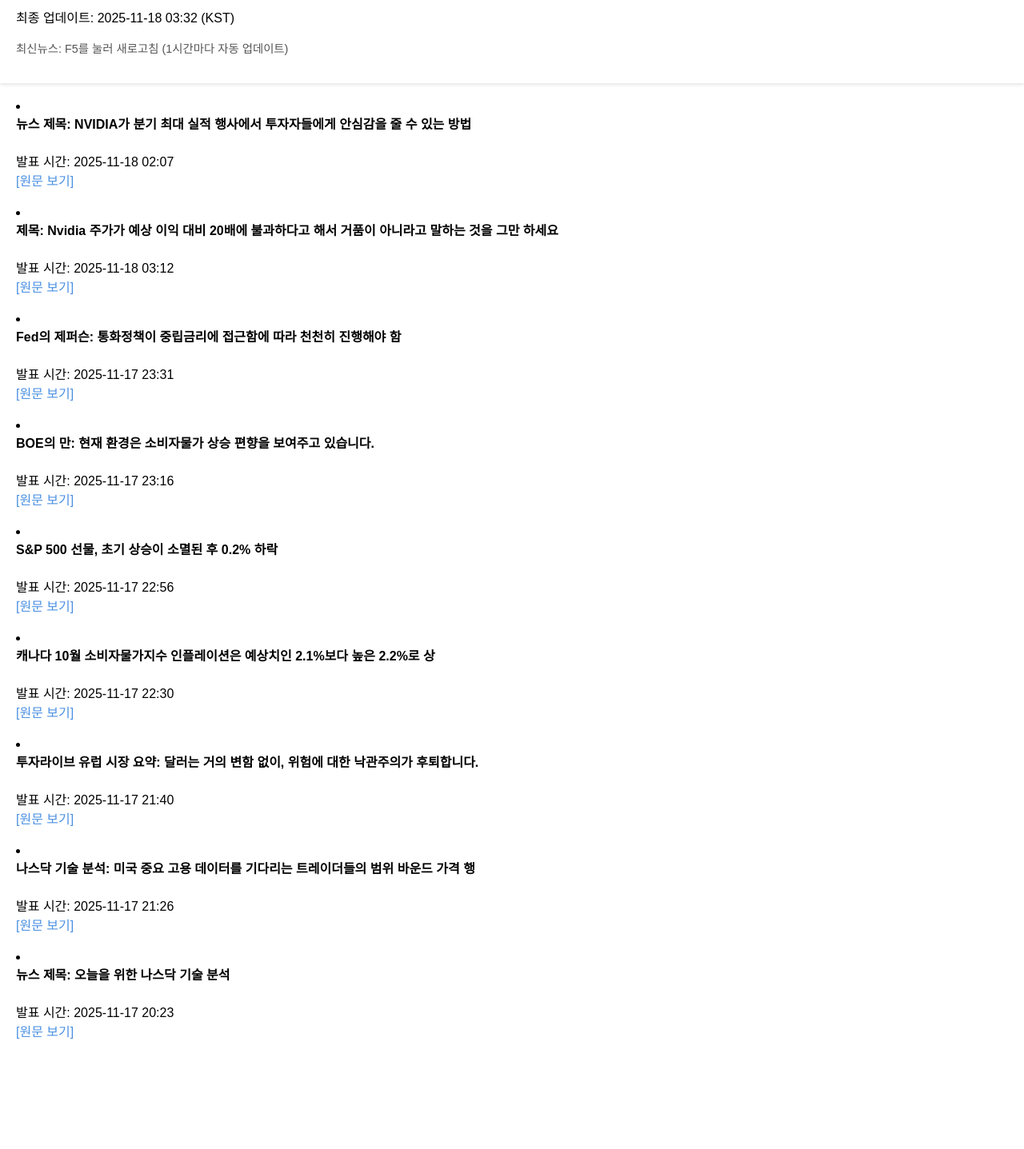
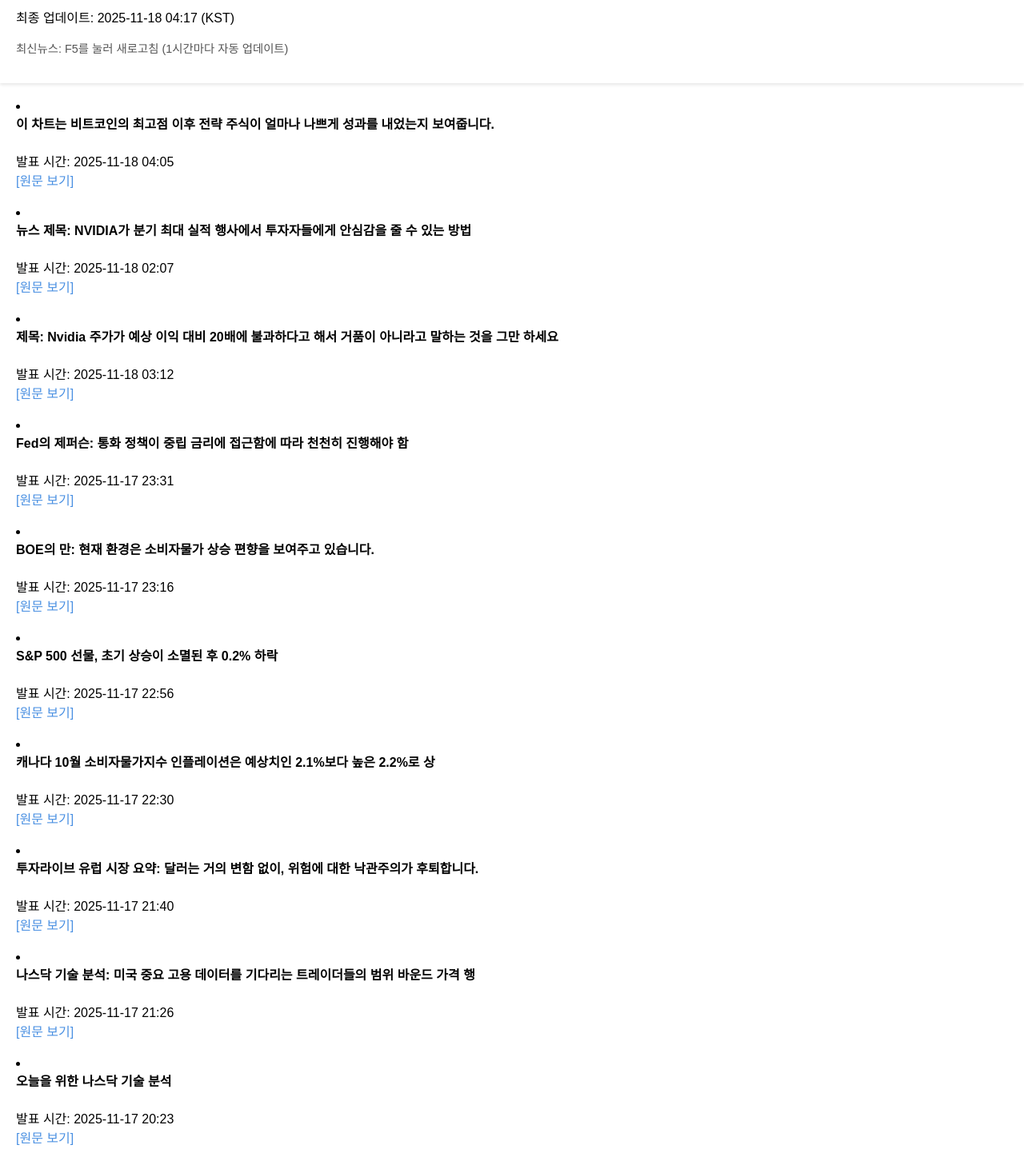
Before and after one commit to goma-news/goma-news, a plain HTML site: page goma_news_live_updated.html in a window 1280 px wide. Shown: the part 100-1537 px from the top of the page at 80% size. Before the commit the page ends 1441 px from the top, so only its background shows below. Drawn offline with Linux system fonts and the light colour scheme.

Commit message:
자동 업데이트: 뉴스 갱신

```diff
--- a/goma_news_live_updated.html
+++ b/goma_news_live_updated.html
@@ -17,11 +17,16 @@
 <body>
   <header>
     <h1>실시간 해외선물 뉴스</h1>
-    <p>최종 업데이트: 2025-11-18 03:32 (KST)</p>
+    <p>최종 업데이트: 2025-11-18 04:17 (KST)</p>
     <p style="font-size:0.9em; color:#555;">최신뉴스: F5를 눌러 새로고침 (1시간마다 자동 업데이트)</p>
   </header>
   <div class="news-container">
     <ul>
+      <li>
+        <strong>이 차트는 비트코인의 최고점 이후 전략 주식이 얼마나 나쁘게 성과를 내었는지 보여줍니다.</strong><br>
+        발표 시간: 2025-11-18 04:05<br>
+        <a href="https://www.marketwatch.com/story/this-chart-shows-how-badly-strategys-stock-has-performed-since-bitcoins-peak-13d45776?mod=mw_rss_topstories" target="_blank">[원문 보기]</a>
+      </li>
       <li>
         <strong>뉴스 제목: NVIDIA가 분기 최대 실적 행사에서 투자자들에게 안심감을 줄 수 있는 방법</strong><br>
         발표 시간: 2025-11-18 02:07<br>
@@ -33,7 +38,7 @@
         <a href="https://investinglive.com/stocks/stop-saying-that-its-not-a-bubble-because-nvidia-is-only-trading-at-20x-forward-earnings-20251117/" target="_blank">[원문 보기]</a>
       </li>
       <li>
-        <strong>Fed의 제퍼슨: 통화정책이 중립금리에 접근함에 따라 천천히 진행해야 함</strong><br>
+        <strong>Fed의 제퍼슨: 통화 정책이 중립 금리에 접근함에 따라 천천히 진행해야 함</strong><br>
         발표 시간: 2025-11-17 23:31<br>
         <a href="https://investinglive.com/centralbank/feds-jefferson-need-to-proceed-slowly-as-mon-pol-approaches-the-neutral-rate-20251117/" target="_blank">[원문 보기]</a>
       </li>
@@ -63,7 +68,7 @@
         <a href="https://investinglive.com/stocks/nasdaq-technical-analysis-rangebound-price-action-as-traders-await-the-key-us-jobs-data-20251117/" target="_blank">[원문 보기]</a>
       </li>
       <li>
-        <strong>뉴스 제목: 오늘을 위한 나스닥 기술 분석</strong><br>
+        <strong>오늘을 위한 나스닥 기술 분석</strong><br>
         발표 시간: 2025-11-17 20:23<br>
         <a href="https://investinglive.com/technical-analysis/nasdaq-technical-analysis-for-today-20251117/" target="_blank">[원문 보기]</a>
       </li>
```
